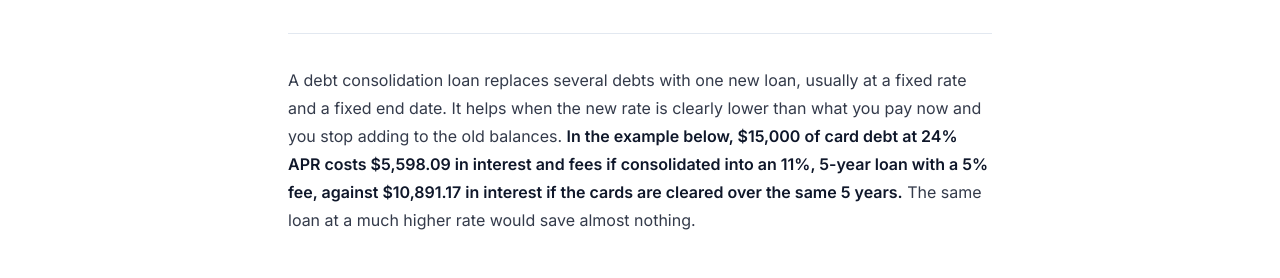
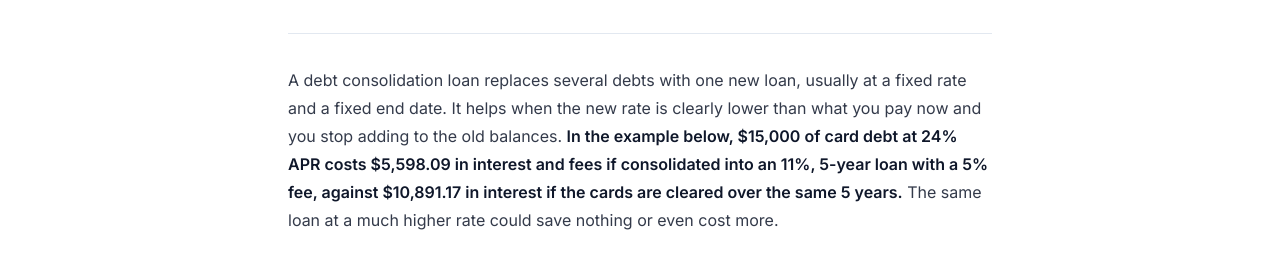
Before and after one commit to nomangazi/capitiro-web, a Next.js app: page /guides/debt-consolidation-loans in a window 1280 px wide. Shown: the part 332-610 px from the top of the page. Built offline with nearby package versions, Linux system fonts and the light colour scheme; no server answers.

Commit message:
Tighten wording in debt consolidation guide
Co-Authored-By: Claude Sonnet 5.5 <noreply@anthropic.com>
Claude-Session: https://claude.ai/code/session_01SymYMPC7MKUD81TuruA7mv

```diff
--- a/app/guides/debt-consolidation-loans/page.tsx
+++ b/app/guides/debt-consolidation-loans/page.tsx
@@ -26,7 +26,7 @@ export default function Page() {
           In the example below, $15,000 of card debt at 24% APR costs $5,598.09 in interest and fees if consolidated into an 11%, 5-year loan with a 5% fee, against $10,891.17 in
           interest if the cards are cleared over the same 5 years.
         </strong>{" "}
-        The same loan at a much higher rate would save almost nothing.
+        The same loan at a much higher rate could save nothing or even cost more.
       </p>
 
       <h2>Key takeaways</h2>
```
